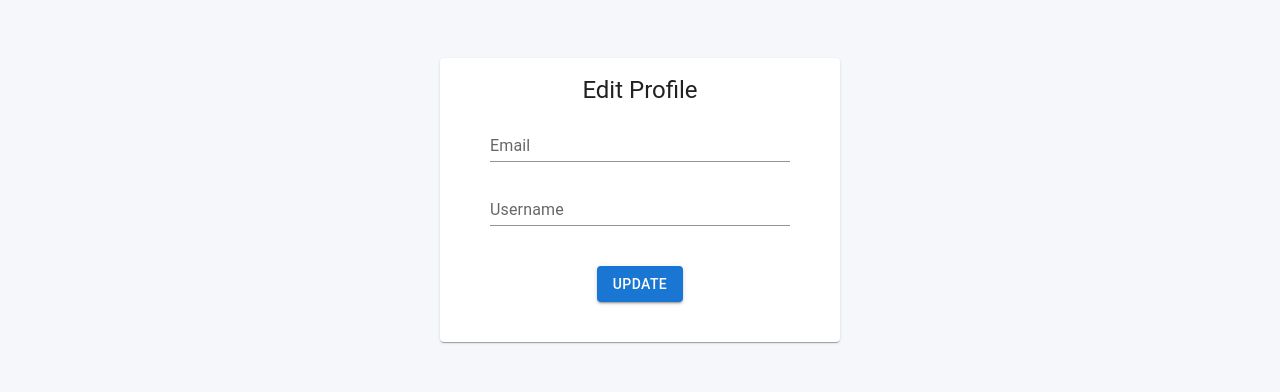
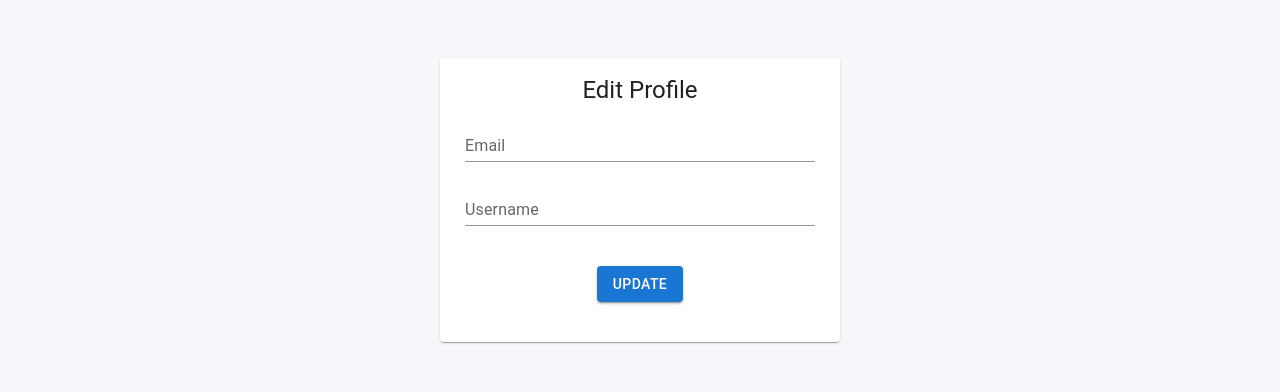
Before and after one commit to Katsumac/genshindex, a React (Vite) app in the folder client/: page /editprofile in a window 1280 px wide. Shown: the part 155-547 px from the top of the page. Built offline with nearby package versions, Linux system fonts and the light colour scheme.

Commit message:
Adjusted sizing of Profile and EditProfile cards

```diff
--- a/client/src/Profile.jsx
+++ b/client/src/Profile.jsx
@@ -9,7 +9,7 @@ export default function Profile() {
     return (
         <div>
             <Typography variant="h3" component="h2" sx={{ mb: 6 }}>Your Profile</Typography>
-            <Stack direction="row" justifyContent="center" >
+            <Stack direction="row" justifyContent="center">
                 <ProfileDisplay />
             </Stack>
         </div>
--- a/client/src/components/EditProfileForm.jsx
+++ b/client/src/components/EditProfileForm.jsx
@@ -24,7 +24,7 @@ export default function EditProfileForm() {
 
     return (
         <div>
-            <Card sx={{ minWidth: 400, mx: 2 }} style={{ textAlign: "center" }}>
+            <Card sx={{ width:{xs: 300, md: 400}, mx: 2 }} style={{ textAlign: "center" }}>
                 <CardContent>
                     <Typography variant="h5" gutterBottom>Edit Profile</Typography>
                     <div id="editEmailInput">
@@ -34,7 +34,7 @@ export default function EditProfileForm() {
                             label="Email"
                             value={inputData.editEmail}
                             variant="standard"
-                            sx={{ minWidth: 300, maxWidth: 700, pb: 2 }}
+                            sx={{ width:{xs: 250, md: 350}, pb: 2 }}
                             onChange={handleInputChange} />
                     </div>
                     <div id="editUsernameInput">
@@ -44,7 +44,7 @@ export default function EditProfileForm() {
                             label="Username"
                             value={inputData.editUsername}
                             variant="standard"
-                            sx={{ minWidth: 300, maxWidth: 700, pb: 5 }}
+                            sx={{ width:{xs: 250, md: 350}, pb: 5 }}
                             onChange={handleInputChange} />
                     </div>
                     <div id="updateButton">
--- a/client/src/components/ProfileDisplay.jsx
+++ b/client/src/components/ProfileDisplay.jsx
@@ -6,7 +6,7 @@ import Button from "@mui/material/Button";
 export default function ProfileDisplay() {
     return (
         <div>
-            <Card sx={{ minWidth: 400, mx: 2 }} style={{ textAlign: "center" }}>
+            <Card sx={{ width:{xs: 300, md: 400}, mx: 2 }} style={{ textAlign: "center" }}>
                 <CardContent>
                     <Typography variant="h4" sx={{ mb: 2 }}>Username</Typography>
                     <Typography variant="body2" sx={{ mb: 2 }}>Email</Typography>
```
